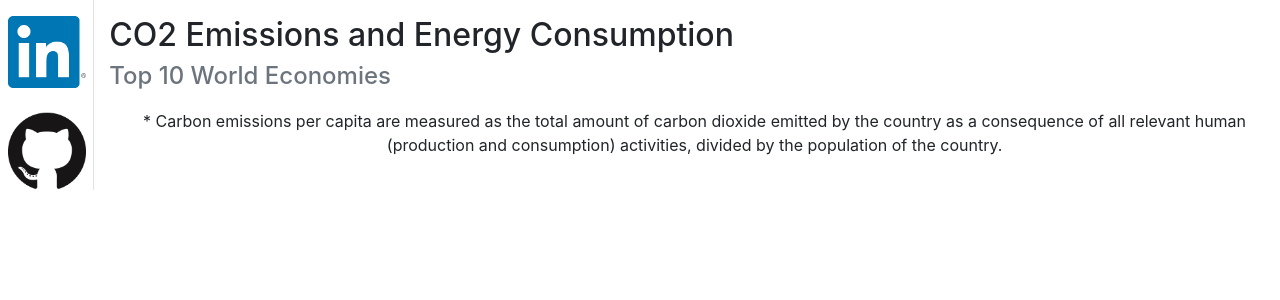
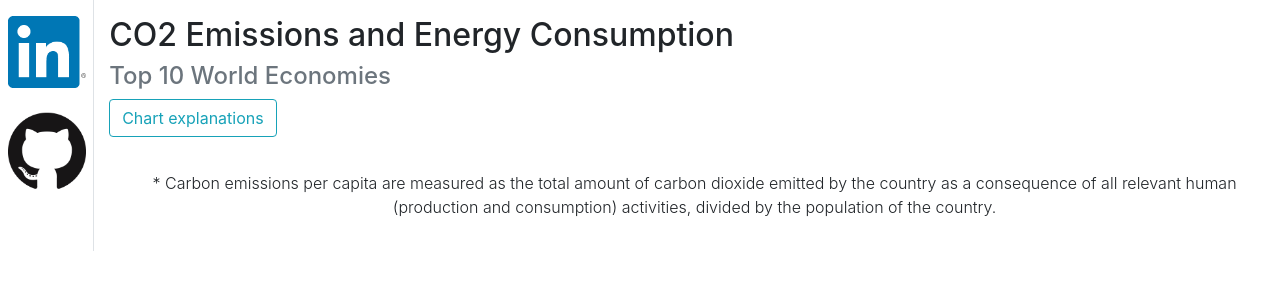
Before and after one commit to marcus-repo/web_app_adv, a Flask app: template myapp/templates/index.html in a window 1280 px wide. Shown: the part 56-356 px from the top of the page. Run offline with Flask 2, Linux system fonts and the light colour scheme; the template is opened without the code that fills it, so the values that code supplies are empty; some libraries are stand-ins or nearby versions.

Commit message:
feature: add toggle button to show/hide chart explanations

```diff
--- a/myapp/templates/index.html
+++ b/myapp/templates/index.html
@@ -13,6 +13,8 @@
 <script src="https://maxcdn.bootstrapcdn.com/bootstrap/4.0.0/js/bootstrap.min.js" integrity="sha384-JZR6Spejh4U02d8jOt6vLEHfe/JQGiRRSQQxSfFWpi1MquVdAyjUar5+76PVCmYl" crossorigin="anonymous"></script>
 <script src="https://cdn.plot.ly/plotly-latest.min.js"></script>
 
+<!-- <script src="https://ajax.googleapis.com/ajax/libs/jquery/3.3.1/jquery.min.js"></script>
+     <script src="textchange.js"></script> -->
 </head>
 
 <body>
@@ -62,46 +64,98 @@
 
             <h2 id="tag-line">CO2 Emissions and Energy Consumption</h2>
             <h4 id="tag-line" class="text-muted">Top 10 World Economies</h4>
+            <button type="button" class="btn btn-outline-info" data-toggle="collapse" data-target=".text0">
+                Chart explanations
+            </button>
 
         </div>
 
         <!--charts-->
-        <div id="charts" class="container mt-3 text-center">
+        <div id="charts" class="container p-3 text-center">
 
             <!--top two charts-->
             <div class="row">
                 <div class="col-6">
+                    <!-- chart -->
                     <div id="{{ids[0]}}"></div>
+                    <!-- explanation -->
+                    <div class="collapse text0" style="float: left">
+                          <ul class="text-sm-left font-weight-light">
+                            <li>China accounts for the highest absolute CO2 emissions in the last 10 years,
+                                the emmissions are sharply rising from 2000 to 2013 and are leveling off in 2014/2015 </li>
+                            <li>Ranking second in emissions, the United states are roughly outputting
+                                5 billion tons per year since the early 1990ies </li>
+                            <li>India is experiencing a moderate but continues increasing trend in emissions since
+                                2005 while the rest of the economies are rather steady </li>
+                        </ul>
+                    </div>
                 </div>
                 <div class="col-6">
+                    <!-- chart -->
                     <div id="{{ids[1]}}"></div>
+                    <!-- explanation -->
+                    <div class="collapse text0" style="float: left">
+                        <p style="font-style: italic;">It makes sense to use a relative indicator such as the
+                            emissions in metric tons per capita to compare the impact. The definition of the
+                            indicator can be found on the bottom of the webapp.</p>
+                        <ul class="text-sm-left font-weight-light">
+                            <li>While China is on the top rank for the absolute emissions, USA and Canada
+                                have still double the emissions per capita compared   to China in 2015</li>
+                            <li>A moderate downward trend is visible for most of the economies in
+                                recent years; China, India and Brazil are the exceptions</li>
+                        </ul>
+                    </div>
                 </div>
             </div>
 
             <!--bottom two charts-->
             <div class="row mb-6">
                 <div class="col-6">
-                    <div id="chart3">
-                        <div id="{{ids[2]}}"></div>
+                    <!-- chart -->
+                    <div id="{{ids[2]}}"></div>
+                    <!-- explanation -->
+                    <div class="collapse text0" style="float: left">
+                        <ul class="text-sm-left font-weight-light">
+                            <li>Canada is ranking number one followed by the USA throughout the timeline</li>
+                            <li>One can see that there is a connection between the power consumption and
+                                CO2 emission charts per capita</li>
+                        </ul>
                     </div>
                 </div>
                 <div class="col-6">
-                    <div id="chart4">
-                        <div id="{{ids[3]}}"></div>
+                    <!-- chart -->
+                    <div id="{{ids[3]}}"></div>
+                   <!-- explanation -->
+                    <div class="collapse text0" style="float: left">
+                        <ul class="text-sm-left font-weight-light">
+                            <li>Brazil accounts for the highest proportion of renewable energy
+                                consumption in recent years</li>
+                            <li>There is a relative decline of usage of renewables (shift to conventional energy)
+                                in China and India over time</li>
+                            <li>Canada's higher proportion of renewable energy compared to the USA possibly explains
+                                why the CO2 emissions per capita (chart upper right) are lower despite the
+                                higher electric power consumption per capita (chart lower left)</li>
+                        </ul>
                     </div>
                 <div>
             </div>
 
+
+
         </div>
-    <div>
-</div>
 
-<div class="row">
-    <div class ="column-11">
-        * Carbon emissions per capita are measured as the total amount of carbon dioxide emitted by the country as a consequence of all relevant human (production and consumption) activities, divided by the population of the country.
+        <div class="row mt-3">
+            <div class ="column-11">
+                <p class="font-weight-light">
+                    * Carbon emissions per capita are measured as the total amount of carbon dioxide emitted
+                    by the country as a consequence of all relevant human (production and consumption) activities,
+                    divided by the population of the country.
+                </p>
+            </div>
+        </div>
+
     </div>
 </div>
-
 
 <!--footer section-->
 <div id="footer" class="container"></div>
@@ -119,7 +173,8 @@
         for(var i in figures) {
             Plotly.plot(ids[i],
                 figures[i].data,
-                figures[i].layout || {});
+                figures[i].layout,
+                figures[i].config || {});
         }
     </script>
 
```
